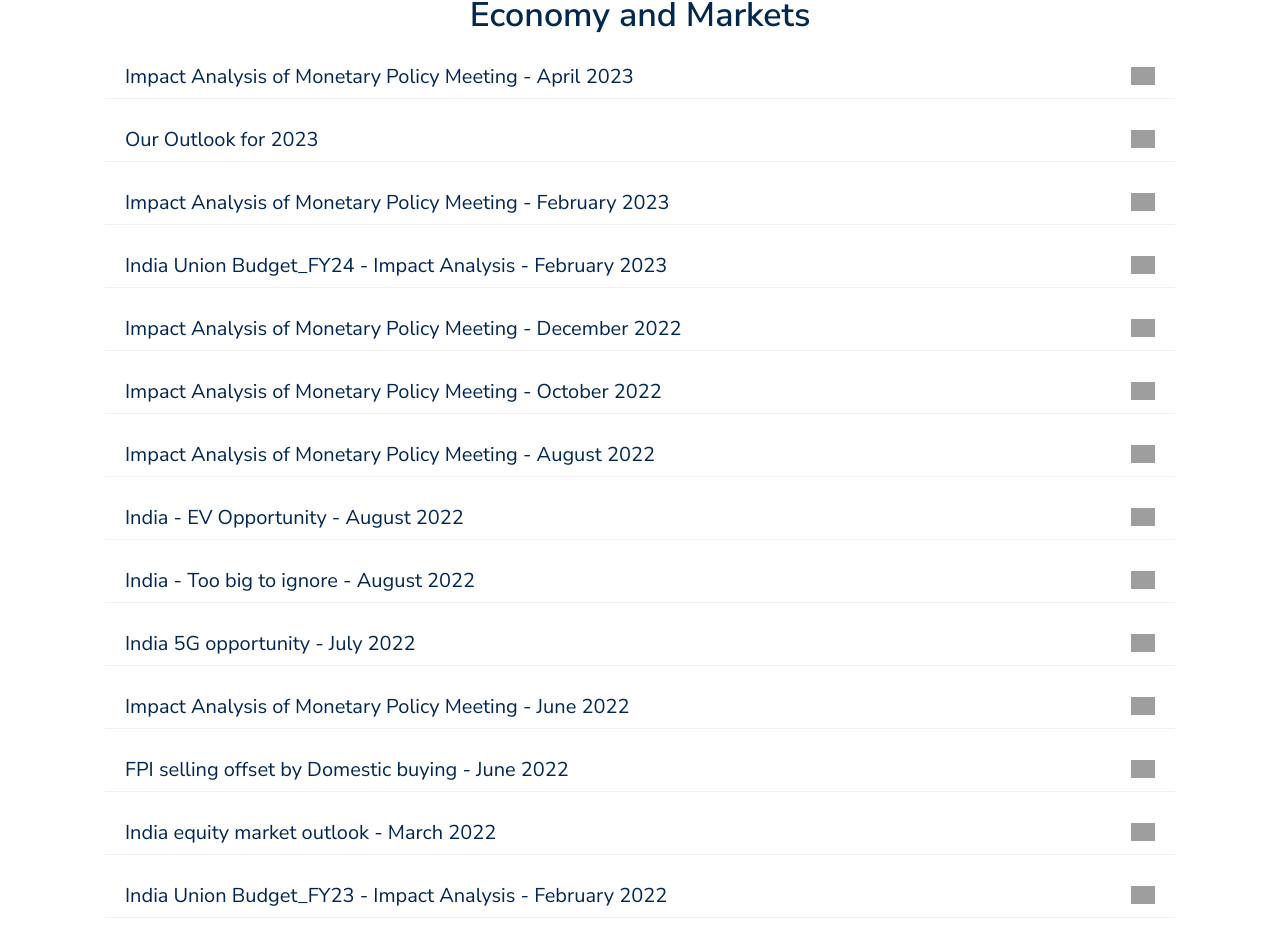
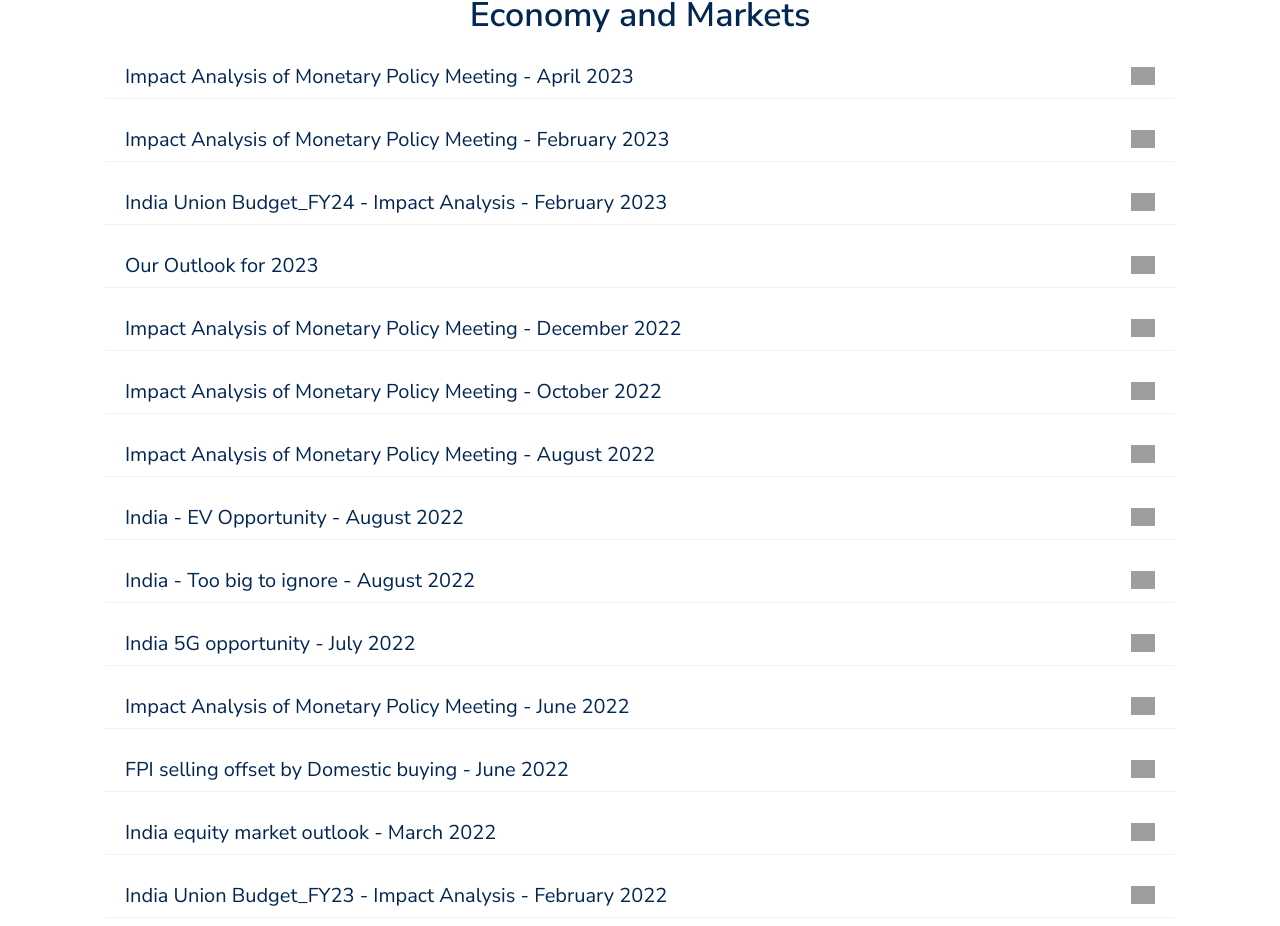
Before and after one commit to neointeraction/icici_ib_app_next, a Next.js app: page /downloads/Downloads in a window 1280 px wide. Shown: the part 1392-2318 px from the top of the page. Built offline with nearby package versions, Linux system fonts and the light colour scheme; grey boxes are pictures that could not be loaded.

Commit message:
changed order

```diff
--- a/pages/downloads/Downloads.js
+++ b/pages/downloads/Downloads.js
@@ -133,16 +133,16 @@ const economy = [
     downloadlink:"/downloadfiles/Impact Analysis of Monetary Policy Meeting_Apr 2023.pdf"
   },
   {
-    filename: "Our Outlook for 2023",
-    downloadlink:"/downloadfiles/India Outlook 2023 - IB website-short.pdf"
-  },
-  {
     filename: "Impact Analysis of Monetary Policy Meeting - February 2023",
     downloadlink:"/downloadfiles/Impact Analysis of Monetary Policy Meeting_Feb 2023.pdf"
   },
   {
     filename: "India Union Budget_FY24 - Impact Analysis - February 2023",
     downloadlink:"/downloadfiles/India Union Budget_FY24 - Impact Analysis - February 2023.pdf"
+  },
+  {
+    filename: "Our Outlook for 2023",
+    downloadlink:"/downloadfiles/India Outlook 2023 - IB website-short.pdf"
   },
   {
     filename: "Impact Analysis of Monetary Policy Meeting - December 2022",
```
